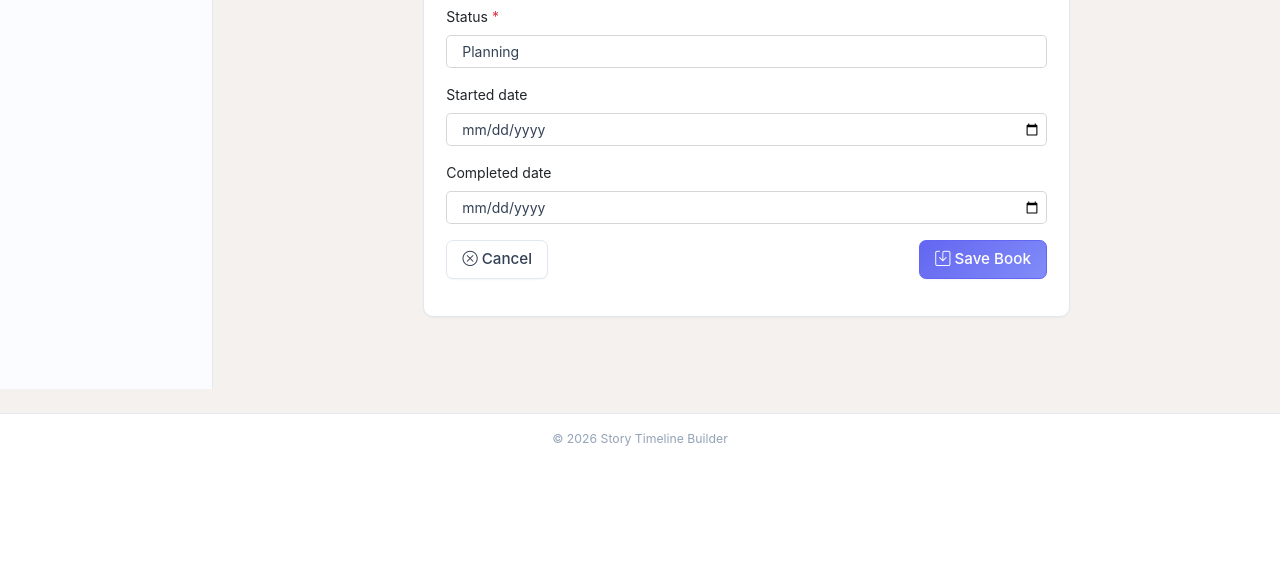
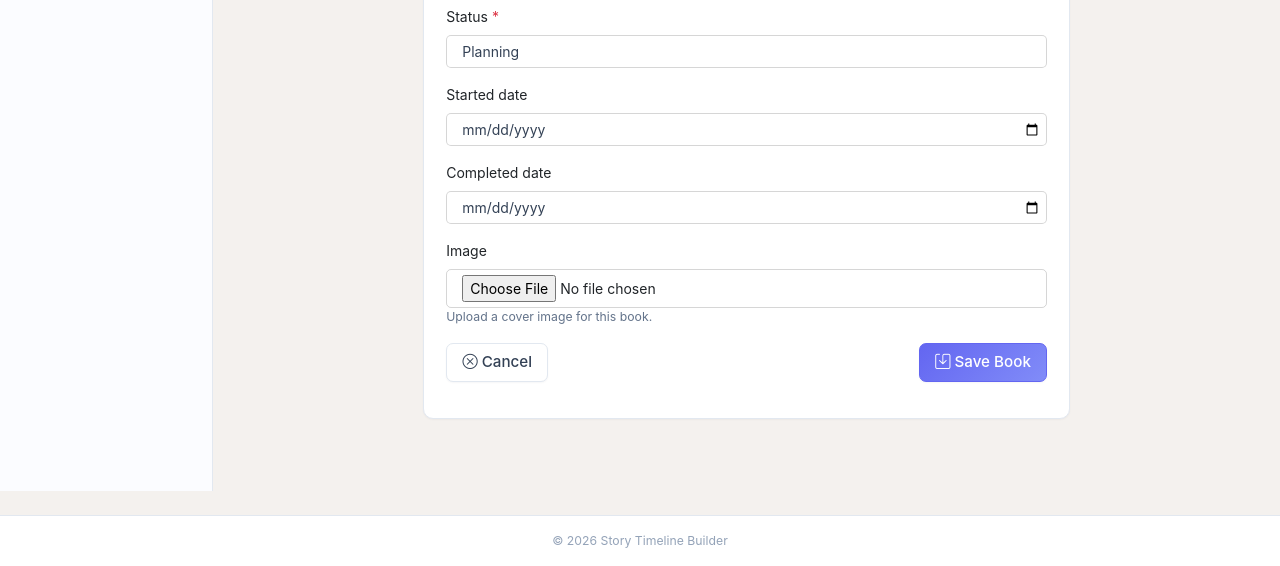
Before and after one commit to denmurray10/Story-timeline-builder, a Django app: page /books/create/ in a window 1280 px wide. Shown: the part 850-1416 px from the top of the page. Before the commit the page ends 1296 px from the top, so only its background shows below. Run offline with Django 5.2, Linux system fonts and the light colour scheme; the visitor is signed in with stand-in values (Sample User, id 1).

Commit message:
Add image field to Book model and update form for file uploads

```diff
--- a/templates/timeline/book_form.html
+++ b/templates/timeline/book_form.html
@@ -9,7 +9,7 @@ Timeline Builder{% endblock %} {% block content %}
                 </h4>
             </div>
             <div class="card-body">
-                <form method="post">
+                <form method="post" enctype="multipart/form-data">
                     {% csrf_token %} {% for field in form %}
                     <div class="mb-3">
                         <label
--- a/timeline/forms.py
+++ b/timeline/forms.py
@@ -42,6 +42,7 @@ class BookForm(forms.ModelForm):
             "status",
             "started_date",
             "completed_date",
+            "image",
         ]
         widgets = {
             "description": forms.Textarea(attrs={"rows": 4, "class": "form-control"}),
--- a/timeline/models.py
+++ b/timeline/models.py
@@ -14,6 +14,7 @@ class Book(models.Model):
     Represents a book in your series.
     Each book contains multiple chapters and is owned by a user.
     """
+    image = models.ImageField(upload_to='book_covers/', null=True, blank=True, help_text="Upload a cover image for this book.")
     user = models.ForeignKey(User, on_delete=models.CASCADE, related_name='books')
     title = models.CharField(max_length=200)
     series_order = models.PositiveIntegerField(
```
Also changed, not shown: timeline/migrations/0002_book_image.py (added).
